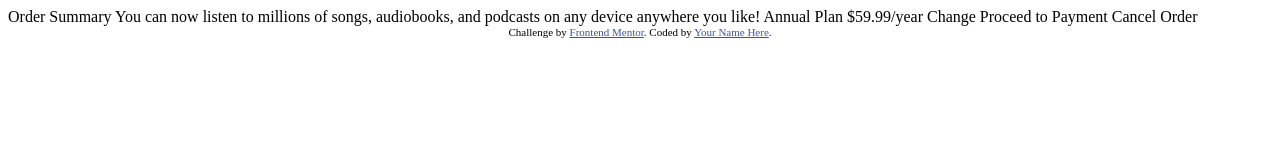
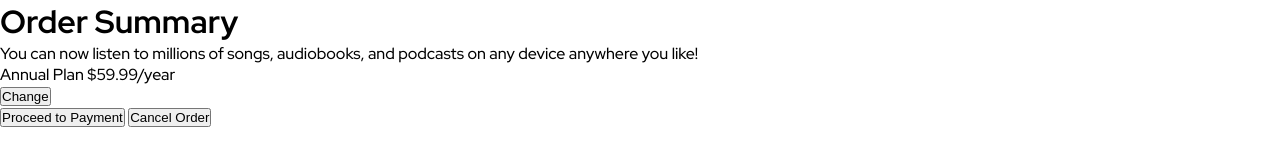
Before and after one commit to mizrmx/Order-Summary-Component, a plain HTML site: page index.html in a window 1280 px wide. Drawn offline with Linux system fonts and the light colour scheme.

Commit message:
Update HTML

```diff
--- /dev/null
+++ b/css/style.css
@@ -0,0 +1,32 @@
+@import url("https://fonts.googleapis.com/css2?family=Red+Hat+Display:wght@500;700;900&display=swap");
+
+*
+{
+    padding: 0;
+    margin: 0;
+    box-sizing: border-box;
+}
+
+img
+{
+    max-width: 100%;
+}
+
+body
+{
+    font-family: 'Red Hat Display', sans-serif;
+    font-size: 16px;
+    background-image: url(../images/pattern-background-desktop.svg) no-repeat;
+    background-size: contain;
+}
+
+/*Attribution*/
+.attribution
+{
+    font-size: 11px; text-align: center;
+}
+
+.attribution a
+{
+    color: hsl(228, 45%, 44%);
+}
--- a/index.html
+++ b/index.html
@@ -3,35 +3,33 @@
 <head>
   <meta charset="UTF-8">
   <meta name="viewport" content="width=device-width, initial-scale=1.0"> <!-- displays site properly based on user's device -->
-
   <link rel="icon" type="image/png" sizes="32x32" href="./images/favicon-32x32.png">
-
-  <title>Frontend Mentor | Order summary card</title>
-
-  <!-- Feel free to remove these styles or customise in your own stylesheet 👍 -->
-  <style>
-    .attribution { font-size: 11px; text-align: center; }
-    .attribution a { color: hsl(228, 45%, 44%); }
-  </style>
+  <title>Order summary card | Frontend Mentor </title>
+  <link rel="stylesheet" href="css/style.css">
 </head>
 <body>
+  <div class="container">
+    <h1>Order Summary</h1>
 
-  Order Summary
+    <p>You can now listen to millions of songs, audiobooks, and podcasts on any
+    device anywhere you like!</p>
 
-  You can now listen to millions of songs, audiobooks, and podcasts on any
-  device anywhere you like!
+    <div>
+      Annual Plan
+      $59.99/year
+    </div>
 
-  Annual Plan
-  $59.99/year
+    <button>Change</button>
 
-  Change
+    <div class="buttons">
+      <button>Proceed to Payment</button>
+      <button> Cancel Order</button>
+    </div>
+  </div>
 
-  Proceed to Payment
-  Cancel Order
-
-  <div class="attribution">
+  <!-- <div class="attribution">
     Challenge by <a href="https://www.frontendmentor.io?ref=challenge" target="_blank">Frontend Mentor</a>.
     Coded by <a href="#">Your Name Here</a>.
-  </div>
+  </div> -->
 </body>
 </html>
```
